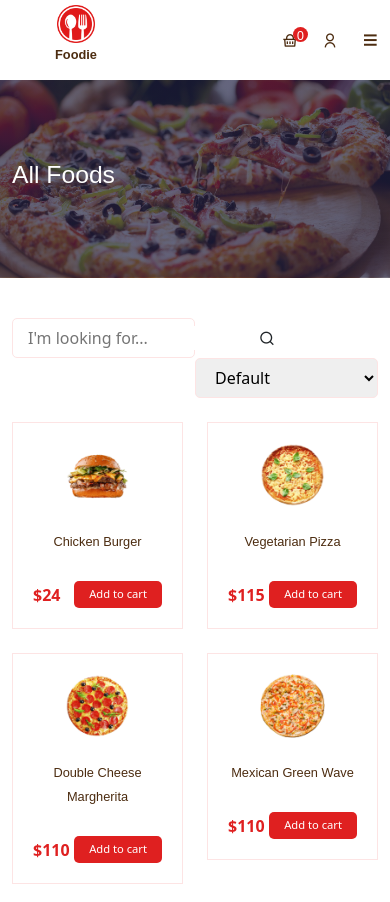
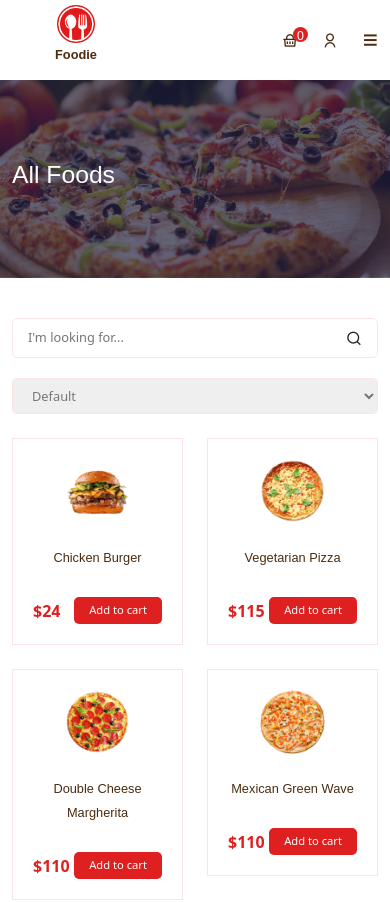
Before and after one commit to KISHORETEC/food-delivery-react-redux-app, a React (Create React App) app: page /foods in a window 390 px wide. Shown: the top 902 px of the page. Built offline with nearby package versions, Linux system fonts and the light colour scheme; a web font is replaced by a local one.

Commit message:
Fixed some responsive designs

```diff
--- a/src/pages/AllFoods.jsx
+++ b/src/pages/AllFoods.jsx
@@ -33,8 +33,8 @@
       <section>
         <Container>
           <Row>
-            <Col lg='6' md='6' sm='6'>
-              <div className='search__widget d-flex align-items-center justify-content-between w-50'>
+            <Col lg='6' md='6' sm='6' xs='12'>
+              <div className='search__widget d-flex align-items-center justify-content-between'>
                 <input
                   type='text'
                   placeholder="I'm looking for..."
@@ -46,7 +46,7 @@
                 </span>
               </div>
             </Col>
-            <Col lg='6' md='6' sm='6' className='mb-4'>
+            <Col lg='6' md='6' sm='6' xs='12' className='mb-4'>
               <div className='sorting__widget text-end'>
                 <select className='w-50'>
                   <option>Default</option>
--- a/src/styles/all-foods.css
+++ b/src/styles/all-foods.css
@@ -15,3 +15,19 @@
 .sorting__widget select:focus {
   outline: none;
 }
+
+@media only screen and (max-width: 768px) {
+  .search__widget {
+    width: 100%;
+    margin-bottom: 20px;
+  }
+  .search__widget input {
+    width: 100%;
+    font-size: 0.8rem;
+  }
+  .sorting__widget select {
+    color: #777;
+    width: 100% !important;
+    font-size: 0.8rem;
+  }
+}
```
